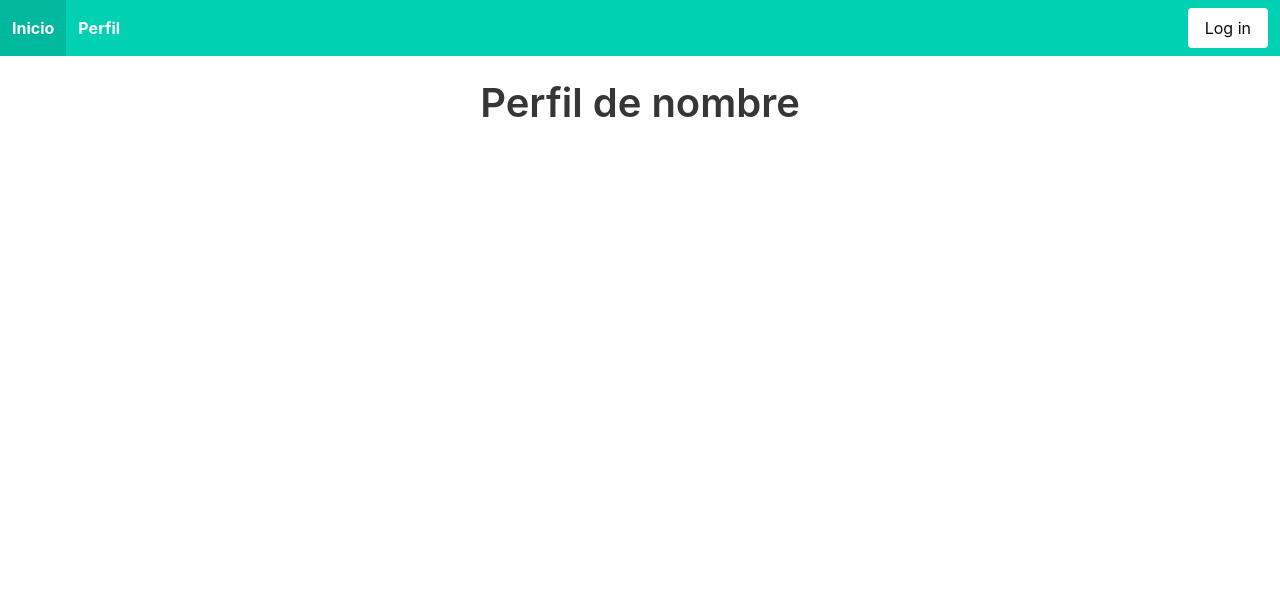
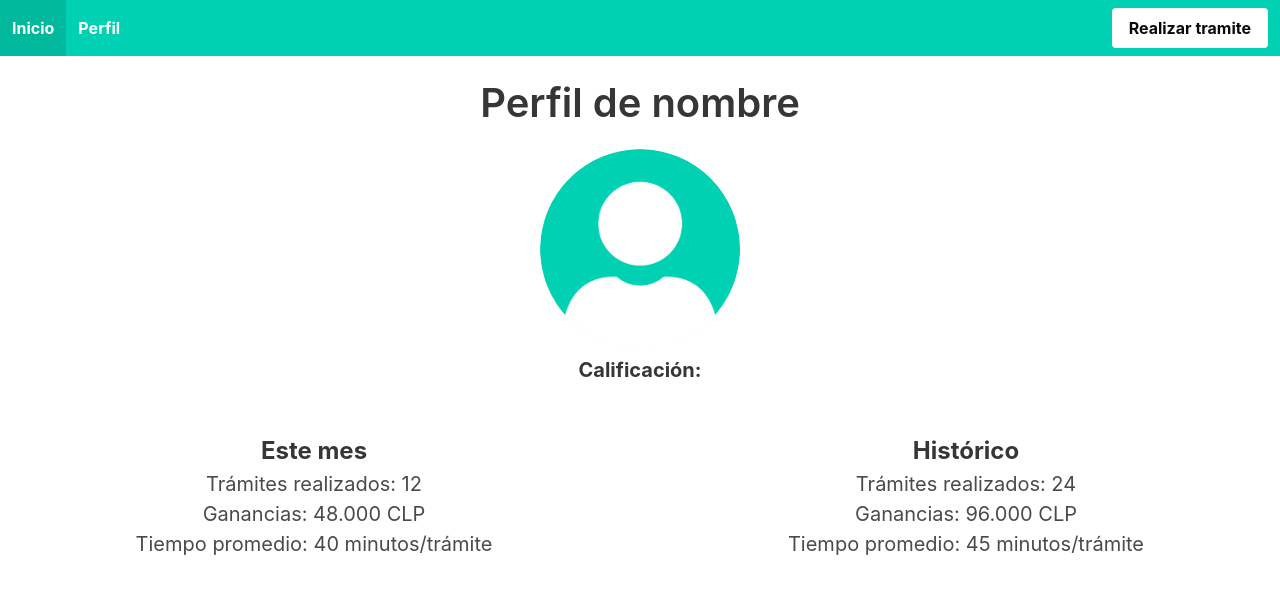
Before and after one commit to TramitAppDS/tramitapp_front, a React (Create React App) app: page /profile in a window 1280 px wide. Shown: the top 594 px of the page. Built offline with nearby package versions, Linux system fonts and the light colour scheme.

Commit message:
profile view update

```diff
--- a/src/components/Navbar.js
+++ b/src/components/Navbar.js
@@ -3,7 +3,6 @@ import { NavLink } from "react-router-dom";
 
 
 const Navbar = () => {
-  const [isOpen, setOpen] = useState(false);
   return (
     <nav className="navbar is-primary" role="navigation" aria-label="main navigation">
       <div className="navbar-start">
@@ -19,9 +18,9 @@ const Navbar = () => {
 
       <div className="navbar-end">
         <div className="navbar-item">
-          <div className="buttons">
-            <a className="button is-white">Log in</a>
-          </div>
+          <NavLink className="button is-white" activeClassName="is-active" to="/home">
+            <strong>Realizar tramite</strong>
+          </NavLink>
         </div>
       </div>
     </nav>
--- a/src/views/Profile.jsx
+++ b/src/views/Profile.jsx
@@ -5,6 +5,57 @@ export default function Profile() {
     <div style={{textAlign: "center"}}>
       <br></br>
       <h1 class="title is-2"> Perfil de nombre </h1>
+      <p>
+        <img src="default_avatar.png" style={{width: "200px", height: "200px",  borderRadius: "50%", objectFit: "fill"}}/>
+      </p>
+
+      <p class="is-size-5">
+        <strong>Calificación: </strong>
+      </p>
+
+      <br></br>
+      <br></br>
+
+      <div className="columns">
+        <div className="column">
+          <p class="is-size-4">
+            <strong>Este mes</strong>
+          </p>
+
+          <p class="is-size-5">
+            Trámites realizados: 12
+          </p>
+
+          <p class="is-size-5">
+            Ganancias: 48.000 CLP
+          </p>
+
+          <p class="is-size-5">
+            Tiempo promedio: 40 minutos/trámite
+          </p>
+        </div>
+
+        <div className="column">
+          <p class="is-size-4">
+            <strong>Histórico</strong>
+          </p>
+
+          <p class="is-size-5">
+            Trámites realizados: 24
+          </p>
+
+          <p class="is-size-5">
+            Ganancias: 96.000 CLP
+          </p>
+
+          <p class="is-size-5">
+            Tiempo promedio: 45 minutos/trámite
+          </p>
+        </div>
+
+      </div>
+
+
     </div>
   );
 }
```
Also changed, not shown: public/default_avatar.png (added).
